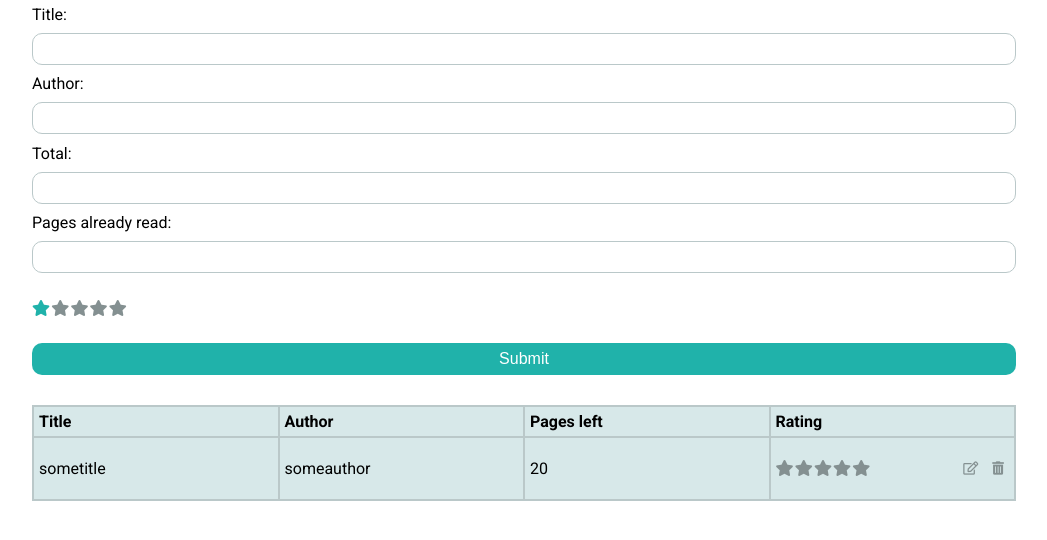
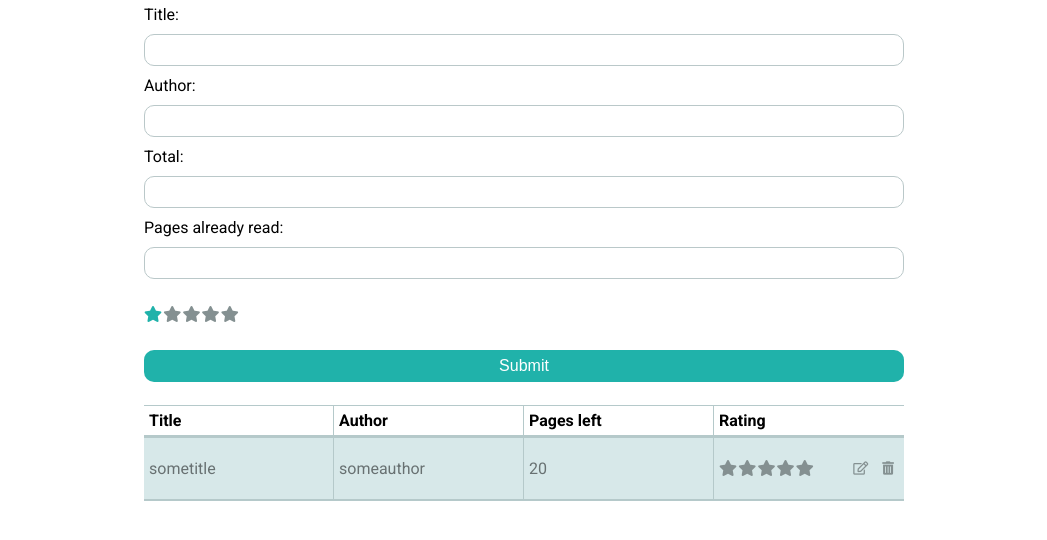
Before and after one commit to lukasklisevicius/bookList, a plain HTML site: page index.html in a window 1280 px wide. Shown: the part 154-694 px from the top of the page, without its empty margins (124-1171 px from the left). Drawn offline with Linux system fonts and the light colour scheme.

Commit message:
style fixes

```diff
--- a/index.html
+++ b/index.html
@@ -68,18 +68,24 @@
             <button class="submit" type="submit">Submit</button>
         </form>
         <div class="footer">
-            <table>
-                <tr>
-                    <th>Title</th>
-                    <th>Author</th>
-                    <th>Pages left</th>
-                    <th>Rating</th>
-                </tr>
-                <tr>
-                    <td>sometitle</td>
-                    <td>someauthor</td>
-                    <td>20</td>
-                    <td>
+            <div class="books"> Books:</div>
+            <div class="tb-head">
+                <div class="th th1">Title</div>
+                <div class="th th2">Author</div>
+                <div class="th th3">Pages left</div>
+                <div class="th th4">Rating</div>
+            </div>
+            <div class="table">
+
+
+
+
+                <div class="tb-data">
+
+                    <div class="td-title td1">sometitle</div>
+                    <div class="td td2 show">someauthor</div>
+                    <div class="td td3 show">20</div>
+                    <div class="td-rate td4">
                         <div class="ratings">
                             <ul class="stars">
                                 <li class="star disabled" value="1" aria-disabled="true"><i class="fas fa-star"></i>
@@ -98,10 +104,10 @@
                             <button id="edit"><i class="far fa-edit"></i></button>
                             <button><i class="fas fa-trash-alt"></i></button>
                         </div>
-                    </td>
+                    </div>
+                </div>
+            </div>
 
-                </tr>
-            </table>
         </div>
     </div>
     <!-- padaryti forma -->
--- a/script.js
+++ b/script.js
@@ -2,17 +2,16 @@
 // apziureti butinas klaidas pagal pvz
 // zvaigdutes ir DOM DOM
 
+//modal
+const modal = document.getElementById("myModal");
+const btn = document.getElementById("edit");
+const span = document.getElementsByClassName("close")[0];
+//table
+const table = document.querySelector('.table')
+const td = document.querySelectorAll('.td')
+const th = document.querySelectorAll('.th')
 
-// Get the modal
-var modal = document.getElementById("myModal");
-
-// Get the button that opens the modal
-var btn = document.getElementById("edit");
-
-// Get the <span> element that closes the modal
-var span = document.getElementsByClassName("close")[0];
-
-// When the user clicks on the button, open the modal
+//modal logic
 btn.onclick = function() {
   modal.style.display = "block";
 }
--- a/style.css
+++ b/style.css
@@ -37,7 +37,8 @@ body, .container {
 .container {
     flex-direction: column;
     width: 80%;
-
+    max-width: 800px;
+    min-width: 300px;
     text-align: left;
     padding: 20px;
 }
@@ -45,6 +46,11 @@ input {
     padding-left: 10px;
     border-radius: 10px;
     border: 1px solid rgb(186, 200, 201);
+}
+input:hover {
+    cursor: pointer;
+    border: 1px solid lightseagreen;
+
 }
 
 input:focus {
@@ -64,6 +70,7 @@ input:focus {
     outline: none;
 }
 .submit:hover{
+    cursor: pointer;
     background-color: rgb(47, 151, 146);
 }
 .submit:active{
@@ -82,15 +89,68 @@ form {
     width: 100%;
     background-color: rgb(215, 232, 233);
 }
-table, tr td,th {
+
+.th1{grid-area: th1;}
+.th2{grid-area: th2;}
+.th3{grid-area: th3;}
+.th4{grid-area: th4;}
+
+.td1{grid-area: td1;}
+.td2{grid-area: td2;}
+.td3{grid-area: td3;}
+.td4{grid-area: td4;}
+
+.tb-head{
+    display: none;
+}
+.books {
+    background-color: #fff;
+    font-weight: bold;
     padding: 5px;
-    border: 2px solid rgb(186, 200, 201);
+}
+
+
+.tb-data{
+    display: grid;
+    grid-template-columns: 1fr;
+    grid-template-rows: auto;
+    grid-template-areas: "td1"
+                         "td2"
+                         "td3"
+                         "td4";
+
+}
+.table, .td,.th ,.td-title,.td-rate{
+    border-top: 1px solid rgb(181, 201, 202);
+    border-bottom: 1px solid rgb(181, 201, 202);
+
     border-collapse: collapse;
 }
-td{width: 25%;}
-tr td:last-child{
+
+.th {
+    background-color: #fff;
+    font-weight: bold;
+}
+.td,.td-title,.td-rate{color:  rgb(104, 113, 114);}
+.td,.th,.td-title,.td-rate{
+
+    display: flex;
     align-items: center;
-    border: none;
+    padding: 5px;
+}
+.table:hover{
+    cursor: pointer;
+}
+
+
+
+.td2,.td3 {display: none;}
+.table .tb-data .th.show,.table .tb-data .td.show {
+    display: grid;
+}
+
+.td-rate{
+    align-items: center;
     width: 100%;
     display: flex;
     flex-direction: row;
@@ -107,6 +167,7 @@ tr td:last-child{
 }
 
 .btns button:hover{
+    cursor: pointer;
     transform: scale(1.1);
     color: lightseagreen;
 }
@@ -124,6 +185,7 @@ tr td:last-child{
 }
 
 .star:hover {
+    cursor: pointer;
     transform: scale(1.2);
 }
 
@@ -134,6 +196,7 @@ tr td:last-child{
 
 
 .disabled:hover {
+    cursor:not-allowed;
     transform: none;
     color: rgb(132, 144, 145);
 }
@@ -160,7 +223,8 @@ tr td:last-child{
     margin: auto;
     padding: 20px;
     border: 1px solid #888;
-    width: 60%;
+    max-width: 500px;
+    min-width: 200px;
   }
 
   /* The Close Button */
@@ -177,3 +241,23 @@ tr td:last-child{
     text-decoration: none;
     cursor: pointer;
   }
+
+
+  @media(min-width:900px){
+        .tb-data{
+            grid-template-rows: auto;
+            grid-template-columns: 1fr 1fr 1fr 1fr;
+            grid-template-areas: "td1 td2 td3 td4";
+        }
+        .table:hover{
+            cursor:inherit;
+        }
+        .tb-head{display: grid;
+            grid-template-columns: 1fr 1fr 1fr 1fr;
+            grid-template-rows: 1fr;
+            grid-template-areas: "th1 th2 th3 th4";
+        }
+        .td2,.td3 {display: grid;}
+        .th1,.th2,.th3,.td1,.td2,.td3 {border-right: 1px solid rgb(181, 201, 202); ;}
+        .books {display: none;}
+  }
```
